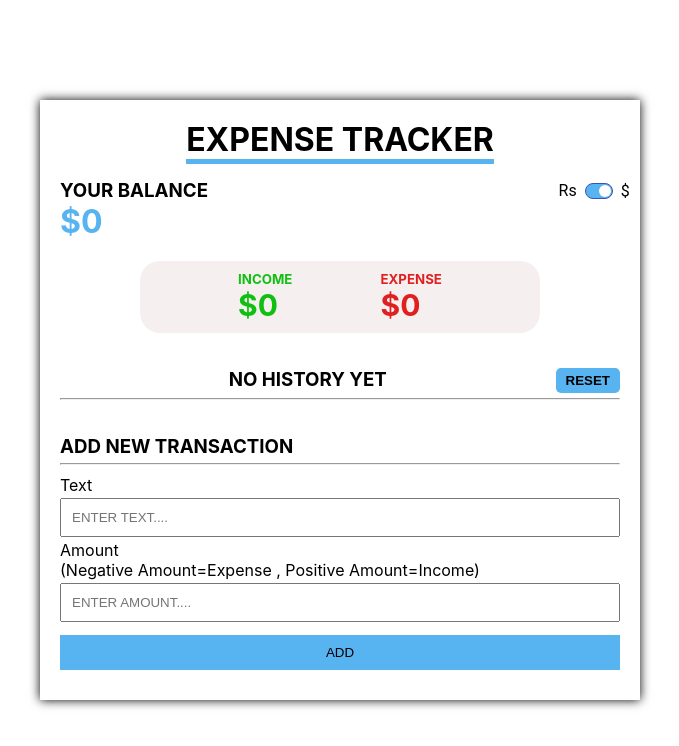
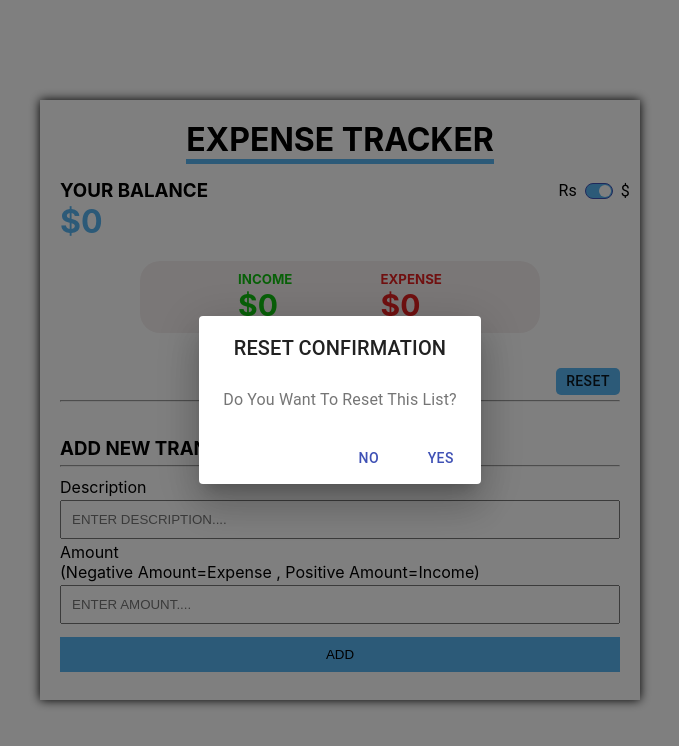
Before and after one commit to omair5/expense-tracker-app, a React (Create React App) app: page / in a window 1280 px wide. Both pictures are taken after a click on the button "RESET". Shown: the top 746 px of the page, without its empty margins (300-979 px from the left). Built offline with nearby package versions, Linux system fonts and the light colour scheme.

Commit message:
reset button functionality added

```diff
--- a/src/App.css
+++ b/src/App.css
@@ -80,7 +80,6 @@
 }
 
 .reset-button {
-  padding: 5px 10px;
   background-color: rgb(88, 180, 241);
   border: none;
   border-radius: 5px;
--- /dev/null
+++ b/src/components/ConfirmationDialog.jsx
@@ -0,0 +1,61 @@
+import React, { useContext } from 'react';
+import Button from '@material-ui/core/Button';
+import Dialog from '@material-ui/core/Dialog';
+import DialogActions from '@material-ui/core/DialogActions';
+import DialogContent from '@material-ui/core/DialogContent';
+import DialogContentText from '@material-ui/core/DialogContentText';
+import DialogTitle from '@material-ui/core/DialogTitle';
+import Slide from '@material-ui/core/Slide';
+import { TransactionContext } from '../context/globalState'
+
+const Transition = React.forwardRef(function Transition(props, ref) {
+    return <Slide direction="up" ref={ref} {...props} />;
+});
+
+export default function AlertDialogSlide() {
+    const { dispatch } = useContext(TransactionContext)
+    const [open, setOpen] = React.useState(false);
+
+    const handleClickOpen = () => {
+        setOpen(true);
+    };
+
+    const handleNo = () => {
+        setOpen(false);
+    };
+    const handleYes = () => {
+        dispatch({ type: 'reset' })
+        setOpen(false);
+    };
+
+    return (
+        <div>
+            <Button style={{ padding: '1px' }} onClick={handleClickOpen}>
+                RESET
+      </Button>
+            <Dialog
+                open={open}
+                TransitionComponent={Transition}
+                keepMounted
+                onClose={handleNo}
+                aria-labelledby="alert-dialog-slide-title"
+                aria-describedby="alert-dialog-slide-description"
+            >
+                <DialogTitle id="alert-dialog-slide-title" style={{textAlign:'center'}}>{"RESET CONFIRMATION"}</DialogTitle>
+                <DialogContent>
+                    <DialogContentText id="alert-dialog-slide-description">
+                        Do You Want To Reset This List?
+          </DialogContentText>
+                </DialogContent>
+                <DialogActions>
+                    <Button onClick={handleNo} color="primary">
+                        No
+          </Button>
+                    <Button onClick={handleYes} color="primary">
+                        Yes
+          </Button>
+                </DialogActions>
+            </Dialog>
+        </div>
+    );
+}
--- a/src/components/List.jsx
+++ b/src/components/List.jsx
@@ -2,6 +2,7 @@ import React, { useContext } from 'react';
 import { TransactionContext } from '../context/globalState'
 import DeleteForeverIcon from '@material-ui/icons/DeleteForever';
 import EditIcon from '@material-ui/icons/Edit';
+import AlertDialogSlide from './ConfirmationDialog'
 
 
 
@@ -14,7 +15,7 @@ const List = () => {
         <div className='list'>
             <div className='list-button'>
                 <h3 className='history'>{mystate.length === 0 ? 'NO HISTORY YET' : 'HISTORY'}</h3>
-                <button className='reset-button'>RESET</button>
+                <div className='reset-button'><AlertDialogSlide /></div>
             </div>
             <hr />
 
@@ -27,8 +28,7 @@ const List = () => {
                                 <h3>{value.description}</h3>
                                 <h3>${value.amount < 0 ? ` -${Math.abs(value.amount)}` : value.amount}</h3>
                                 <div>
-                        <h5>9/19/2020</h5>
-                        <h5>7:23 PM</h5>
+                                    <h5>value.date</h5>
                                 </div>
 
                             </div>
--- a/src/components/NewTransaction.jsx
+++ b/src/components/NewTransaction.jsx
@@ -12,7 +12,7 @@ const NewTransaction = () => {
         e.preventDefault()
         dispatch({
             type: 'ADD_TRANSACTION',
-            payload: { description: text, amount: amount, id: mystate.length }
+            payload: { description: text, amount: amount, id: mystate.length, date: new Date() }
         })
         TextDispatch({ type: 'empty', payload: '' })
         AmountDispatch({ type: 'empty', payload: '' })
@@ -27,8 +27,8 @@ const NewTransaction = () => {
             <form className='myform' onSubmit={HandleSubmit}>
 
                 <div className='for-input' >
-                    <p>Text</p>
-                    <input className={`${forUpdate && 'inputforupdate'}`} type="text" value={text} onChange={(e) => TextDispatch({ type: 'setText', payload: e.target.value })} required placeholder="ENTER TEXT...." />
+                    <p>Description</p>
+                    <input className={`${forUpdate && 'inputforupdate'}`} type="text" value={text} onChange={(e) => TextDispatch({ type: 'setText', payload: e.target.value })} required placeholder="ENTER DESCRIPTION...." />
                 </div>
 
                 <div className="for-input">
@@ -38,7 +38,7 @@ const NewTransaction = () => {
 
                 <button className={amount === '' ? "my-button" : amount >= 0 ? "green-button" : "red-button"}>
                     {forUpdate ? "UPDATE" :
-                         amount === '' ? "ADD" : amount < 0 ? "ADD EXPENSE" : "ADD INCOME"}
+                        amount === '' ? "ADD" : amount < 0 ? "ADD EXPENSE" : "ADD INCOME"}
 
 
                 </button>
--- a/src/context/MyReducer.jsx
+++ b/src/context/MyReducer.jsx
@@ -6,6 +6,8 @@ const MyReducer = (state, action) => {
             return [...state.filter((value, index) => value.id !== action.payload)]
         case 'ADD_TRANSACTION':
             return [...state, action.payload]
+        case 'reset':
+            return []
         default:
             return state
     }
```
Lines whose indentation alone changed are shown as unchanged.
